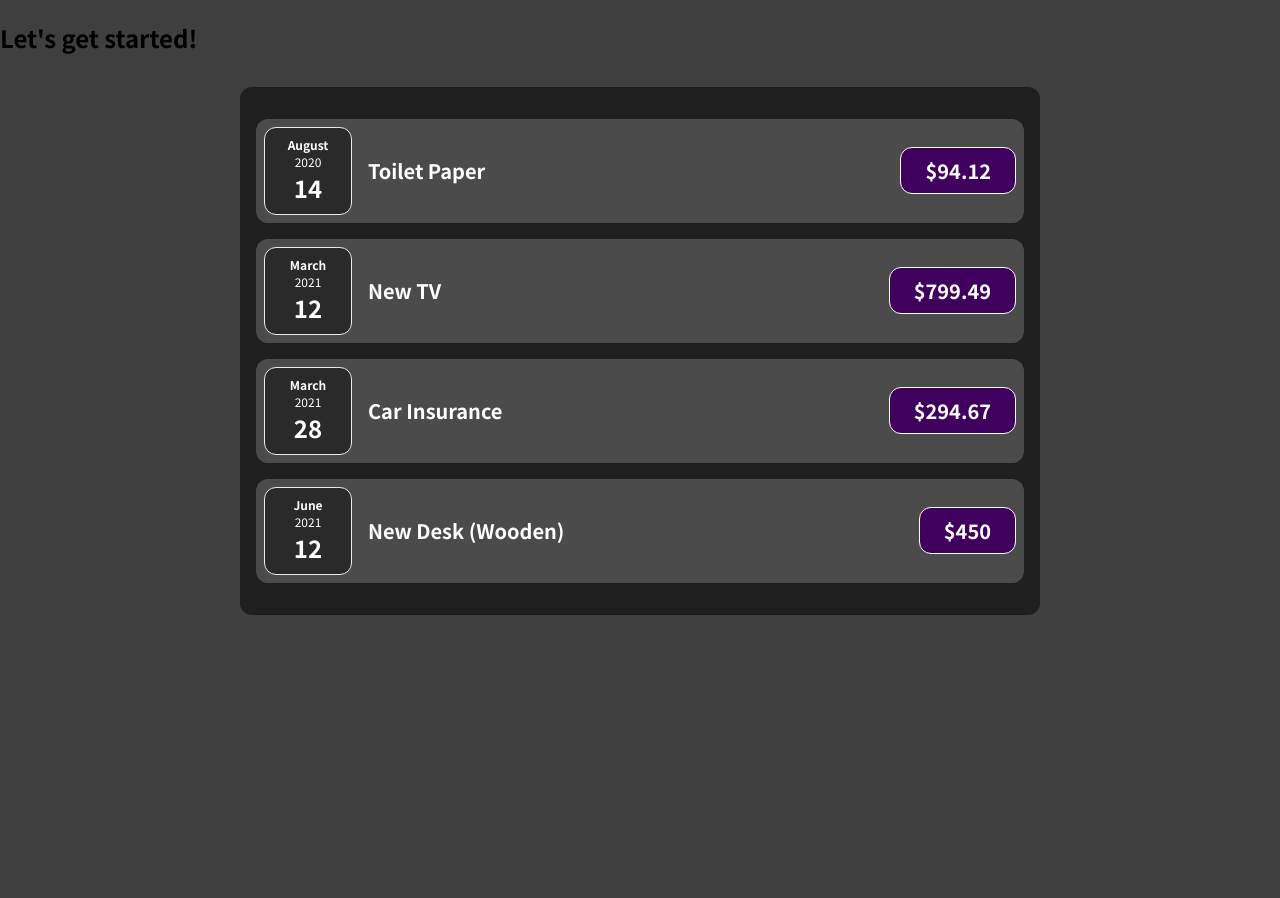
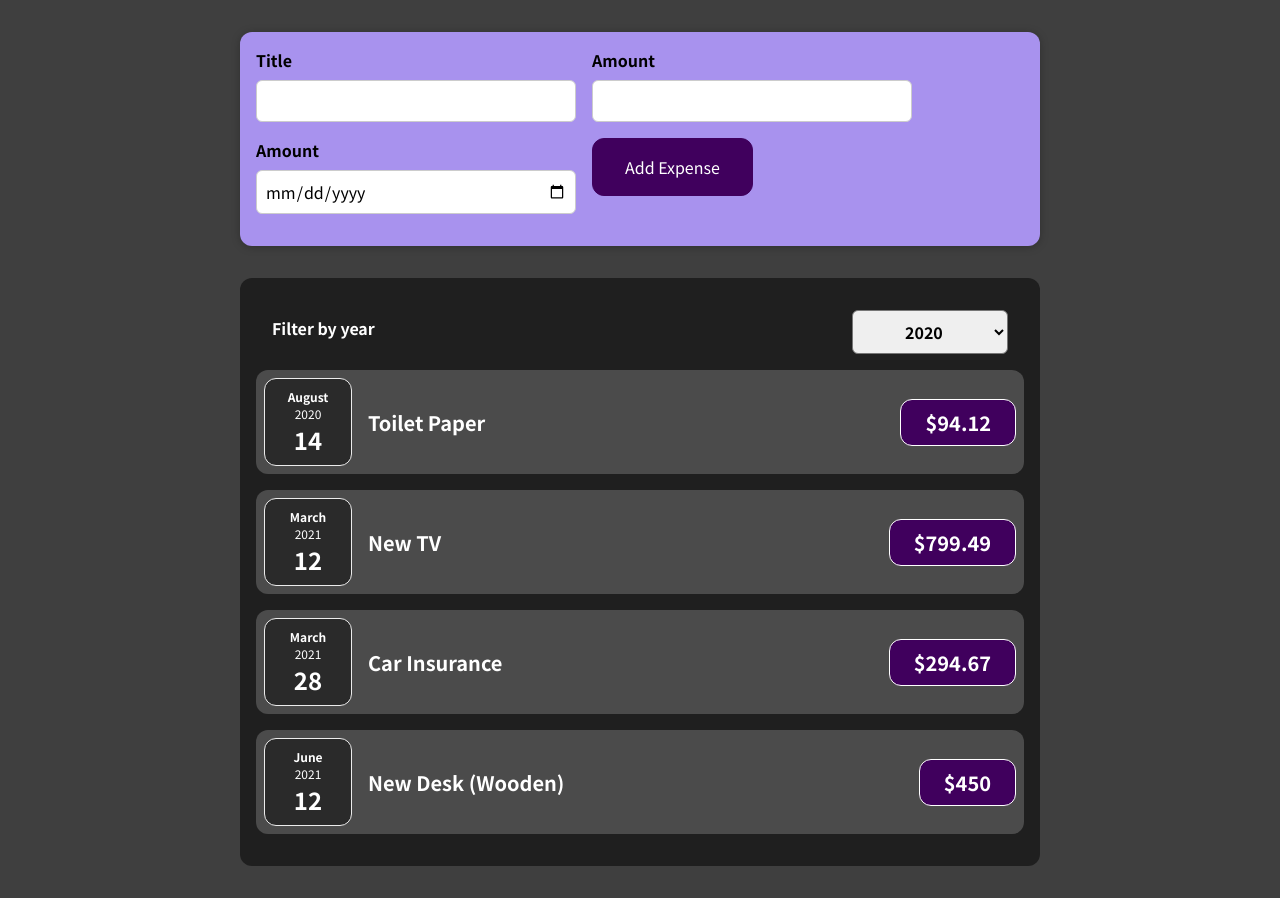
Before and after one commit to jinhanloh2021/LearnReact, a React (Create React App) app: page / in a window 1280 px wide. Before the commit the page ends 800 px from the top, so only its background shows below. Built offline with nearby package versions, Linux system fonts and the light colour scheme.

Commit message:
Finished section 4 on state management.

```diff
--- a/src/App.js
+++ b/src/App.js
@@ -1,4 +1,5 @@
 import Expenses from './components/Expenses/Expenses';
+import NewExpense from './components/NewExpense/NewExpense';
 
 const App = () => {
   const expenses = [
@@ -23,9 +24,11 @@
     },
   ];
 
+  const addExpenseHandler = (expenseData) => {};
+
   return (
     <div>
-      <h2>Let's get started!</h2>
+      <NewExpense onAddExpense={addExpenseHandler} />
       <Expenses expenses={expenses} />
     </div>
   );
--- /dev/null
+++ b/src/components/Expenses/ExpenseFilter.css
@@ -0,0 +1,24 @@
+.expenses-filter {
+  color: white;
+  padding: 0 1rem;
+}
+
+.expenses-filter__control {
+  display: flex;
+  width: 100%;
+  align-items: center;
+  justify-content: space-between;
+  margin: 1rem 0;
+}
+
+.expenses-filter label {
+  font-weight: bold;
+  margin-bottom: 0.5rem;
+}
+
+.expenses-filter select {
+  font: inherit;
+  padding: 0.5rem 3rem;
+  font-weight: bold;
+  border-radius: 6px;
+}
--- /dev/null
+++ b/src/components/Expenses/ExpenseFilter.js
@@ -0,0 +1,24 @@
+import React from 'react';
+
+import './ExpenseFilter.css';
+
+const ExpenseFilter = (props) => {
+  const dropdownChangeHandler = (event) => {
+    props.onChangeFilter(event.target.value);
+  };
+  return (
+    <div className="expenses-filter">
+      <div className="expenses-filter__control">
+        <label>Filter by year</label>
+        <select value={props.selected} onChange={dropdownChangeHandler}>
+          <option value="2022">2022</option>
+          <option value="2021">2021</option>
+          <option value="2020">2020</option>
+          <option value="2019">2019</option>
+        </select>
+      </div>
+    </div>
+  );
+};
+
+export default ExpenseFilter;
--- a/src/components/Expenses/ExpenseItem.js
+++ b/src/components/Expenses/ExpenseItem.js
@@ -1,12 +1,10 @@
 import ExpenseDate from './ExpenseDate';
 import Card from '../UI/Card';
 import './ExpenseItem.css';
+import React from 'react';
 
 //A component in react is just a javascript function
 const ExpenseItem = (props) => {
-  //props contain all the attributes
-  //can create code here to get data from database, http request, receive data from server, etc.
-
   return (
     <Card className="expense-item">
       <ExpenseDate date={props.date} />
@@ -17,5 +15,5 @@
       </div>
     </Card>
   );
-}
+};
 export default ExpenseItem;
--- a/src/components/Expenses/Expenses.js
+++ b/src/components/Expenses/Expenses.js
@@ -1,10 +1,19 @@
 import ExpenseItem from './ExpenseItem';
 import Card from '../UI/Card';
 import './Expenses.css';
+import ExpenseFilter from './ExpenseFilter';
+import React from 'react';
 
 const Expenses = (props) => {
+  const [filteredYear, setFilteredYear] = React.useState('2020');
+  const filterChangeHandler = (selectedYear) => {
+    setFilteredYear(selectedYear);
+  };
+
   return (
+    <div>
       <Card className="expenses">
+        <ExpenseFilter selected={filteredYear} onChangeFilter={filterChangeHandler} />
         <ExpenseItem
           title={props.expenses[0].title}
           amount={props.expenses[0].amount}
@@ -26,6 +35,7 @@
           date={props.expenses[3].date}
         />
       </Card>
+    </div>
   );
 };
 
--- /dev/null
+++ b/src/components/NewExpense/ExpenseForm.css
@@ -0,0 +1,26 @@
+.new-expense__controls {
+  display: flex;
+  flex-wrap: wrap;
+  gap: 1rem;
+  margin-bottom: 1rem;
+  text-align: left;
+}
+
+.new-expense__control label {
+  font-weight: bold;
+  margin-bottom: 0.5rem;
+  display: block;
+}
+
+.new-expense__control input {
+  font: inherit;
+  padding: 0.5rem;
+  border-radius: 6px;
+  border: 1px solid #ccc;
+  width: 20rem;
+  max-width: 100%;
+}
+
+.new-expense__actions {
+  text-align: right;
+}
--- /dev/null
+++ b/src/components/NewExpense/ExpenseForm.js
@@ -0,0 +1,93 @@
+import './ExpenseForm.css';
+import React, { useState } from 'react';
+
+const ExpenseForm = (props) => {
+  const [enteredTitle, setEnteredTitle] = React.useState('');
+  const [enteredAmount, setEnteredAmount] = React.useState('');
+  const [enteredDate, setEnteredDate] = React.useState('');
+
+  // const [userInput, setUserInput] = useState({
+  //   enteredTitle: '',
+  //   enteredAmount: '',
+  //   enteredDate: '',
+  // });
+
+  const titleChangeHandler = (event) => {
+    setEnteredTitle(event.target.value);
+    // setUserInput({ //might get outdated state
+    //   ...userInput,
+    //   enteredTitle: event.target.value,
+    // });
+    // setUserInput((prevState) => {
+    //   return { ...prevState, enteredTitle: event.target.value }; //guranteed to get latest state, because of async callback
+    // });
+  };
+  const amountChangeHandler = (event) => {
+    setEnteredAmount(event.target.value);
+    // setUserInput({
+    //   ...userInput,
+    //   enteredAmount: event.target.value,
+    // });
+  };
+  const dateChangeHandler = (event) => {
+    setEnteredDate(event.target.value);
+    // setUserInput({
+    //   ...userInput,
+    //   enteredDate: event.target.value,
+    // });
+  };
+
+  const submitHandler = (event) => {
+    event.preventDefault(); //prevent HTTP post
+    const expenseData = {
+      title: enteredTitle,
+      amount: enteredAmount,
+      date: new Date(enteredDate),
+    };
+
+    props.onSaveExpenseData(expenseData); //passes up data to parent component
+
+    setEnteredTitle('');
+    setEnteredAmount('');
+    setEnteredDate('');
+  };
+  return (
+    <form onSubmit={submitHandler}>
+      <div className="new-expense__controls">
+        <div className="new-expense__control">
+          <label>Title</label>
+          <input
+            type="text"
+            value={enteredTitle}
+            onChange={titleChangeHandler}
+          />
+        </div>
+        <div className="new-expense__control">
+          <label>Amount</label>
+          <input
+            type="number"
+            min="0.01"
+            step="0.01"
+            value={enteredAmount}
+            onChange={amountChangeHandler}
+          />
+        </div>
+        <div className="new-expense__control">
+          <label>Amount</label>
+          <input
+            type="date"
+            min="2019-01-01"
+            max="2022-12-31"
+            value={enteredDate}
+            onChange={dateChangeHandler}
+          />
+        </div>
+        <div className="new-expense__actions">
+          <button type="submit">Add Expense</button>
+        </div>
+      </div>
+    </form>
+  );
+};
+
+export default ExpenseForm;
--- /dev/null
+++ b/src/components/NewExpense/NewExpense.css
@@ -0,0 +1,38 @@
+.new-expense {
+  background-color: #a892ee;
+  padding: 1rem;
+  margin: 2rem auto;
+  width: 50rem;
+  max-width: 95%;
+  border-radius: 12px;
+  text-align: center;
+  box-shadow: 0 1px 8px rgba(0, 0, 0, 0.25);
+}
+
+.new-expense button {
+  font: inherit;
+  cursor: pointer;
+  padding: 1rem 2rem;
+  border: 1px solid #40005d;
+  background-color: #40005d;
+  color: white;
+  border-radius: 12px;
+  margin-right: 1rem;
+}
+
+.new-expense button:hover,
+.new-expense button:active {
+  background-color: #510674;
+  border-color: #510674;
+}
+
+.new-expense button.alternative {
+  color: #220131;
+  border-color: transparent;
+  background-color: transparent;
+}
+
+.new-expense button.alternative:hover,
+.new-expense button.alternative:active {
+  background-color: #ddb3f8;
+}
--- /dev/null
+++ b/src/components/NewExpense/NewExpense.js
@@ -0,0 +1,18 @@
+import './NewExpense.css';
+import ExpenseForm from './ExpenseForm';
+const NewExpense = (props) => {
+  const saveExpenseDataHandler = (enteredExpenseData) => {
+    const expenseData = {
+      ...enteredExpenseData,
+      id: Math.random().toString(),
+    };
+    props.onAddExpense(expenseData); //passed on to parent function
+  };
+  return (
+    <div className="new-expense">
+      <ExpenseForm onSaveExpenseData={saveExpenseDataHandler} />
+    </div>
+  );
+};
+
+export default NewExpense;
```
Lines whose indentation alone changed are shown as unchanged.
